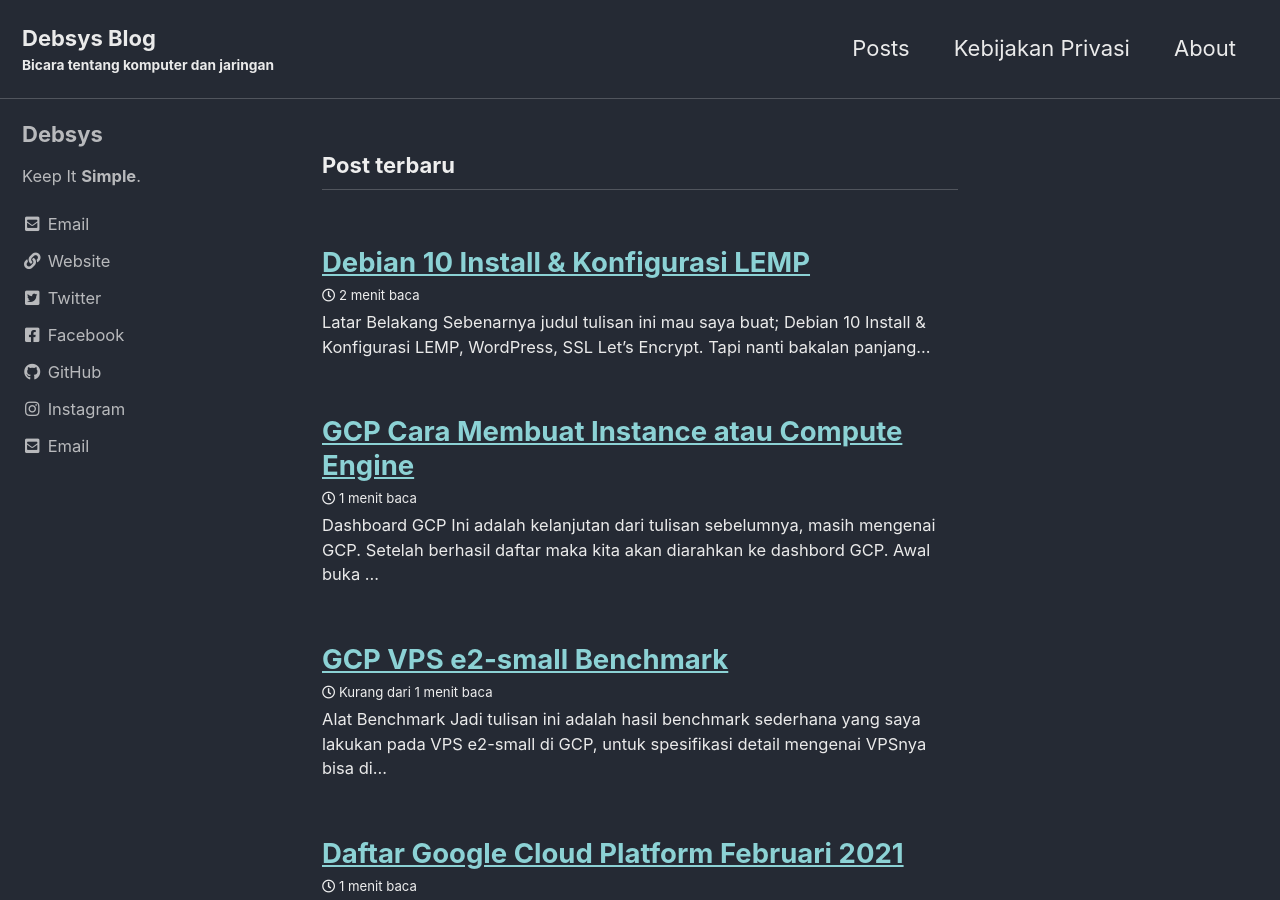
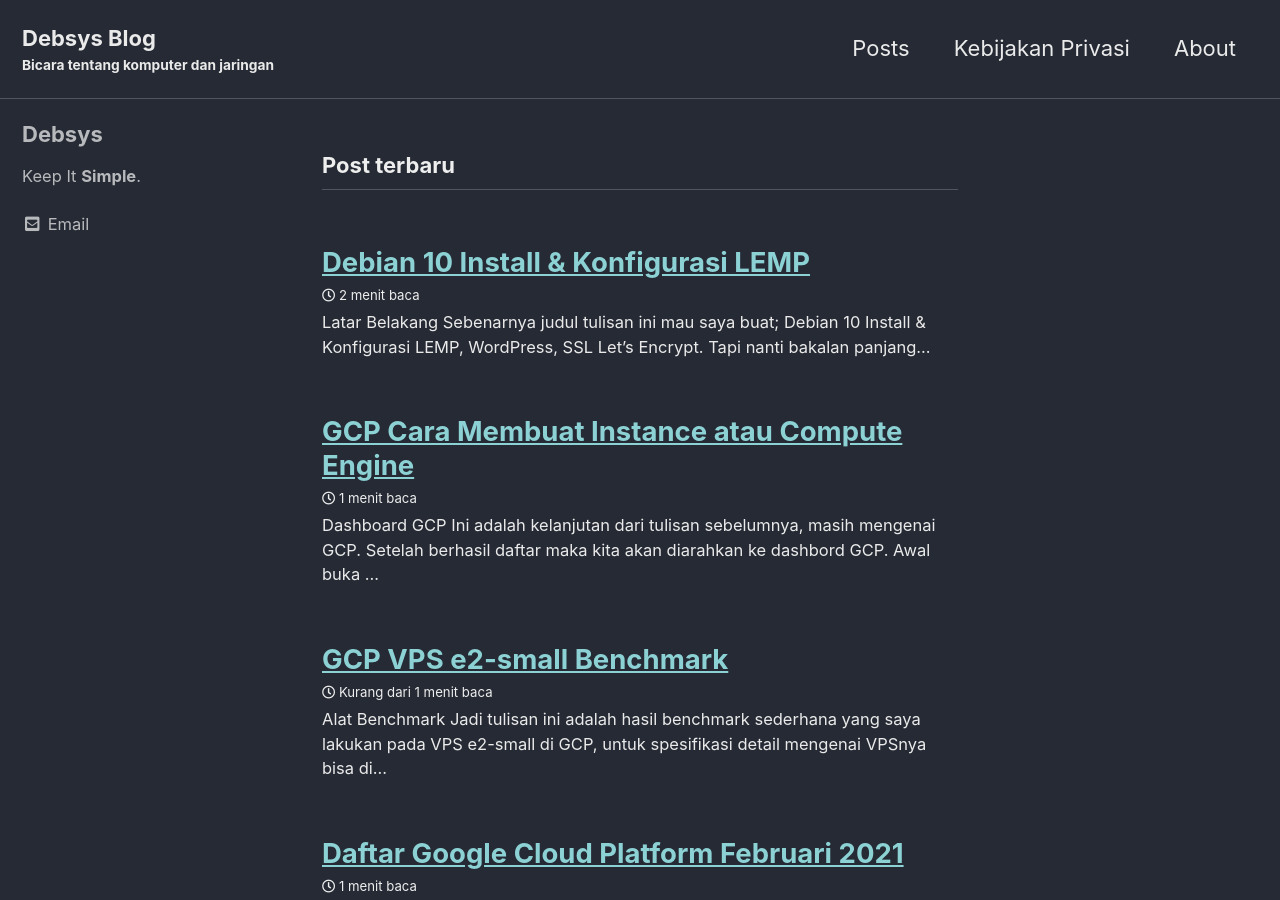
Before and after one commit to debsys/debsys.github.io, a Jekyll site: the page built from index.html, in a window 1280 px wide and 900 px high. Built offline with Jekyll 4.4.1, drawn with Linux system fonts in a browser that asks for light colours; cached includes are drawn as plain includes; the list of posts is cut into pages by our own code; part of the change alters nothing that is shown.

Commit message:
Update _config.yml

```diff
--- a/_config.yml
+++ b/_config.yml
@@ -110,22 +110,22 @@ author:
   links:
     - label: "Email"
       icon: "fas fa-fw fa-envelope-square"
-      url: "janaka.trisna@gmail.com"
+      # url: "janaka.trisna@gmail.com"
     - label: "Website"
       icon: "fas fa-fw fa-link"
-      url: "https://debsys.web.id"
+      # url: "https://debsys.web.id"
     - label: "Twitter"
       icon: "fab fa-fw fa-twitter-square"
-      url: "https://twitter.com/"
+      # url: "https://twitter.com/"
     - label: "Facebook"
       icon: "fab fa-fw fa-facebook-square"
-      url: "https://facebook.com/"
+      # url: "https://facebook.com/"
     - label: "GitHub"
       icon: "fab fa-fw fa-github"
-      url: "https://github.com/"
+      # url: "https://github.com/"
     - label: "Instagram"
       icon: "fab fa-fw fa-instagram"
-      url: "https://instagram.com/"
+      # url: "https://instagram.com/"
 
 # Site Footer
 footer:
```
